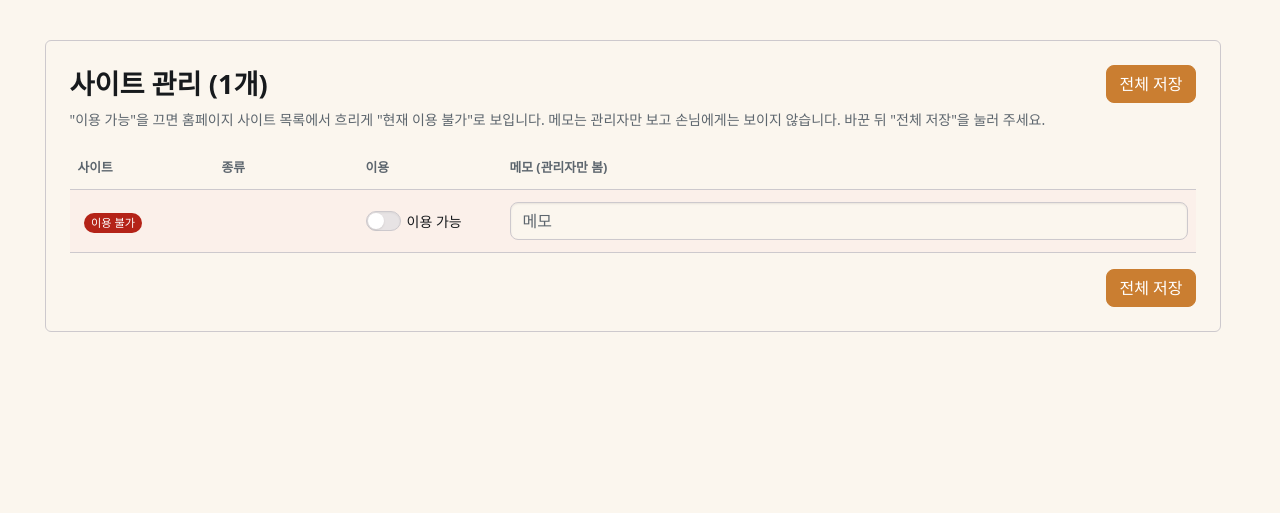
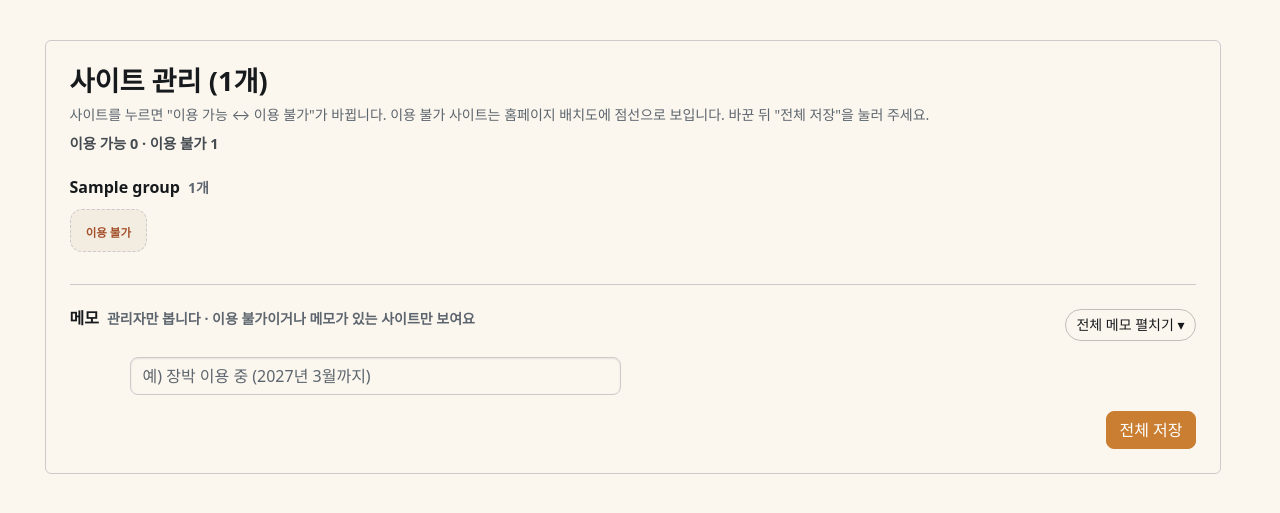
Before and after one commit to bellechanson/england-camping, a Spring app: template src/main/resources/templates/admin/sites.html in a window 1280 px wide. Shown: the part 65-578 px from the top of the page. Run offline with Thymeleaf, Linux system fonts and the light colour scheme; the template is opened without the code that fills it: most values are stand-ins (such as "Sample title", 1, 10 or a date in 2020); data that the repository does not hold is empty; some of the project's set-up classes (security, data sources, template engines, error pages and the like) are left out, and stand-ins take their place.

Commit message:
style: 관리자 사이트 관리를 위치별 타일 보드로
- 22줄 표 → 위치별 묶음 타일 (도로 근처 / 집 근처 / 가운데 / 산 쪽)
- 타일을 누르면 이용 가능 ↔ 이용 불가
  (이용 가능: 연한 초록 / 이용 불가: 회색 점선 + 줄 그은 번호)
- 이용 가능/불가 개수 요약, 메모 있는 사이트는 주황 점
- 메모 칸은 이용 불가이거나 메모 있는 사이트만, 제목 옆 버튼으로 전체 펼치기 ↔ 접기 (PC 2열)
- 전체 저장 버튼은 맨 아래 하나만, 저장 방식은 그대로
- 위치 묶음은 CampSiteForm AREAS 한 곳, CampSite.shortNameOf 공용
- 안 쓰게 된 site-table / closed-badge CSS 삭제

```diff
--- a/src/main/resources/static/assets/css/england.css
+++ b/src/main/resources/static/assets/css/england.css
@@ -514,16 +514,6 @@ body:has(.site-banner) .sub-head {
 	margin-bottom: 0;
 	color: var(--bs-fg-3);
 	font-size: 0.85rem;
-}
-
-/* 사이트 관리: 이용 불가인 줄을 눈에 띄게 */
-.admin-table tr.is-closed td {
-	background: #fbf0ea;
-}
-
-/* 사이트 관리: 메모 칸은 넓게 */
-.admin-table .note-input {
-	min-width: 18rem;
 }
 
 /* ===== 웹 마무리: 관리자 첫 화면 / 관리 바로가기 / 오류 화면 ===== */
@@ -1035,6 +1025,179 @@ a.np-link:focus-visible {
 	}
 }
 
+/* ===== 관리자 사이트 관리: 위치별 타일 보드 =====
+   타일을 누르면 이용 가능 ↔ 이용 불가 (숨은 체크박스 + CSS :has 로 모양 바꿈) */
+.site-summary {
+	margin-bottom: 1.5rem;
+	color: var(--bs-fg-2);
+	font-size: 0.9rem;
+	font-weight: 600;
+}
+
+.site-area+.site-area {
+	margin-top: 1.5rem;
+}
+
+.site-area-title {
+	display: flex;
+	flex-wrap: wrap;
+	align-items: baseline;
+	gap: 0.5rem;
+	margin-bottom: 0.75rem;
+	font-size: 1rem;
+	font-weight: 600;
+}
+
+/* 타일 칸: 폭에 맞춰 자동 (PC 한 줄에 여러 개, 폰은 4~5개) */
+.site-tiles {
+	display: grid;
+	grid-template-columns: repeat(auto-fill, minmax(4.75rem, 1fr));
+	gap: 0.6rem;
+}
+
+.site-tile {
+	position: relative;
+	display: flex;
+	flex-direction: column;
+	align-items: center;
+	gap: 0.15rem;
+	padding: 0.7rem 0.4rem 0.6rem;
+	/* 이용 가능: 아주 연한 초록 바탕 + 연한 초록 테두리 */
+	border: 1px solid #cfe3cf;
+	border-radius: 0.75rem;
+	background: #f1f8f0;
+	cursor: pointer;
+	user-select: none;
+	transition: background-color 0.15s ease, border-color 0.15s ease;
+}
+
+.site-tile:hover {
+	border-color: #8fbf92;
+}
+
+/* 키보드(Tab)로 왔을 때 테두리 표시 */
+.site-tile:has(:focus-visible) {
+	outline: 2px solid var(--brand);
+	outline-offset: 2px;
+}
+
+/* 체크박스는 눈에 안 보이게 (타일 전체가 버튼) */
+.site-tile-check {
+	position: absolute;
+	opacity: 0;
+	pointer-events: none;
+}
+
+.site-tile-name {
+	font-size: 1.15rem;
+	font-weight: 600;
+	font-variant-numeric: tabular-nums;
+}
+
+.site-tile-state {
+	font-size: 0.72rem;
+}
+
+.site-tile-state.is-on {
+	color: #1f5a2e;
+	font-weight: 600;
+}
+
+.site-tile-state.is-off {
+	display: none;
+	color: #a2502a;
+	font-weight: 600;
+}
+
+/* 꺼진 타일 (이용 불가): 점선 + 회색 바탕 + 번호에 줄 + "이용 불가" */
+.site-tile:has(.site-tile-check:not(:checked)) {
+	border-style: dashed;
+	border-color: var(--bs-border-color);
+	background: var(--bs-bg-2);
+}
+
+.site-tile:has(.site-tile-check:not(:checked)) .site-tile-name {
+	color: var(--bs-fg-3);
+	text-decoration: line-through;
+}
+
+.site-tile:has(.site-tile-check:not(:checked)) .is-on {
+	display: none;
+}
+
+.site-tile:has(.site-tile-check:not(:checked)) .is-off {
+	display: inline;
+}
+
+/* 메모 있음: 오른쪽 위 작은 주황 점 (글자는 숨기고 마우스 올리면 툴팁) */
+.site-tile-memo {
+	position: absolute;
+	top: 0.35rem;
+	right: 0.4rem;
+	width: 0.45rem;
+	height: 0.45rem;
+	border-radius: 50%;
+	background: var(--brand);
+	font-size: 0;
+}
+
+/* 아래 메모 칸 */
+.site-memos {
+	margin-top: 2rem;
+	padding-top: 1.5rem;
+	border-top: 1px solid var(--bs-border-color);
+}
+
+/* 메모 제목 줄: 왼쪽 제목, 오른쪽 펼치기·접기 버튼 */
+.site-memos-head {
+	display: flex;
+	flex-wrap: wrap;
+	align-items: center;
+	justify-content: space-between;
+	gap: 0.75rem;
+	margin-bottom: 1rem;
+}
+
+/* 메모 칸 목록: 폰 1열, PC 2열 (펼쳤을 때 너무 길지 않게) */
+.site-memo-list {
+	display: grid;
+	gap: 0.6rem 1.5rem;
+}
+
+@media (min-width: 992px) {
+	.site-memo-list {
+		grid-template-columns: repeat(2, minmax(0, 1fr));
+	}
+}
+
+.site-memo-row {
+	display: grid;
+	grid-template-columns: 3rem minmax(0, 1fr);
+	align-items: center;
+	gap: 0.4rem 0.75rem;
+}
+
+/* display:grid 가 hidden 을 덮어쓰지 않게 */
+.site-memo-row[hidden] {
+	display: none;
+}
+
+.site-memo-name {
+	font-weight: 600;
+	text-align: center;
+}
+
+.site-memo-row .field-error {
+	grid-column: 2;
+	margin: 0;
+}
+
+@media (prefers-reduced-motion: reduce) {
+	.site-tile {
+		transition: none;
+	}
+}
+
 /* 관리자 공지 목록: 폰에서는 표 대신 공지 하나를 두 줄로
    윗줄 = 배지 + 제목 + 기간 (폭 전체) / 아랫줄 = 작성일(왼쪽) + 수정·삭제(오른쪽)
    PC는 그대로 표 3칸, 요금·사이트 관리 표는 영향 없음 */
@@ -1108,19 +1271,6 @@ a.np-link:focus-visible {
 		transition: none;
 	}
 }
-
-.closed-badge {
-	display: inline-block;
-	margin-left: 0.4rem;
-	padding-block: 0.1rem;
-	padding-inline: 0.45rem;
-	border-radius: 999px;
-	background: #b42318;
-	color: #fff;
-	font-size: 0.7rem;
-	vertical-align: middle;
-}
-
 
 /* ===== 모바일 손보기: 손님 화면 ===== */
 
--- a/src/main/resources/templates/admin/sites.html
+++ b/src/main/resources/templates/admin/sites.html
@@ -14,60 +14,76 @@
 			<section class="admin-card">
 				<form th:action="@{/admin/sites}" th:object="${form}" method="post" novalidate>
 
-					<div class="d-flex flex-wrap justify-content-between align-items-center gap-4 mb-2">
-						<h1 class="fs-xl fw-semibold mb-0" th:text="'사이트 관리 (' + ${#lists.size(form.rows)} + '개)'">사이트
-							관리</h1>
-						<button type="submit" class="btn-solid theme-primary">전체 저장</button>
-					</div>
-					<p class="fs-sm fg-3 mb-5">
-						"이용 가능"을 끄면 홈페이지 사이트 목록에서 흐리게 "현재 이용 불가"로 보입니다.
-						메모는 관리자만 보고 손님에게는 보이지 않습니다. 바꾼 뒤 "전체 저장"을 눌러 주세요.
+					<!-- 저장 버튼은 맨 아래 하나만 (타일 바꾸고 → 메모 쓰고 → 저장) -->
+					<h1 class="fs-xl fw-semibold mb-2" th:text="'사이트 관리 (' + ${#lists.size(form.rows)} + '개)'">사이트
+						관리</h1>
+					<p class="fs-sm fg-3 mb-3">
+						사이트를 누르면 "이용 가능 ↔ 이용 불가"가 바뀝니다. 이용 불가 사이트는 홈페이지 배치도에 점선으로 보입니다.
+						바꾼 뒤 "전체 저장"을 눌러 주세요.
 					</p>
+					<!-- 요약 (아래 스크립트가 누를 때마다 다시 셈) -->
+					<p class="site-summary" id="siteSummary" aria-live="polite"
+						th:text="'이용 가능 ' + ${#lists.size(form.rows.?[available])} + ' · 이용 불가 ' + ${#lists.size(form.rows.?[!available])}">
+						이용 가능 19 · 이용 불가 3</p>
 
-					<table class="admin-table site-table">
-						<thead>
-							<tr>
-								<th style="width:9rem">사이트</th>
-								<th style="width:9rem">종류</th>
-								<th style="width:9rem">이용</th>
-								<th>메모 (관리자만 봄)</th>
-							</tr>
-						</thead>
-						<tbody>
-							<tr th:each="row, stat : *{rows}" th:classappend="${row.available} ? '' : 'is-closed'">
-								<td>
-									<!-- 저장할 때 어느 사이트인지 알려 주는 숨은 칸 (이름·종류는 오류 때 다시 보여 주기용) -->
-									<input type="hidden" th:field="*{rows[__${stat.index}__].id}">
-									<input type="hidden" th:field="*{rows[__${stat.index}__].name}">
-									<input type="hidden" th:field="*{rows[__${stat.index}__].typeName}">
-									<strong th:text="${row.name}">01번 사이트</strong>
-									<!-- 이용 불가인 사이트는 이름 옆에 빨간 표시 (저장된 상태 기준) -->
-									<span class="closed-badge" th:unless="${row.available}">이용 불가</span>
-								</td>
-								<td class="fs-sm fg-3" th:text="${row.typeName}">캠핑사이트</td>
-								<td>
-									<div class="d-flex align-items-center gap-2">
-										<div class="switch">
-											<!-- id를 직접 정함 (available-0, available-1 ...) → 아래 label과 연결 -->
-											<input type="checkbox" role="switch" switch value="true"
-												th:id="${'available-' + stat.index}"
-												th:name="|rows[${stat.index}].available|" th:checked="${row.available}">
-										</div>
-										<!-- 체크를 끄면 체크박스 값이 아예 안 보내짐 →
-											     이 숨은 칸(_로 시작)이 있으면 Spring이 false로 넣어 줌 -->
-										<input type="hidden" th:name="|_rows[${stat.index}].available|" value="on">
-										<label class="fs-sm" th:for="${'available-' + stat.index}">이용 가능</label>
-									</div>
-								</td>
-								<td>
-									<input type="text" class="form-control note-input" maxlength="200"
-										th:field="*{rows[__${stat.index}__].note}" placeholder="메모">
-									<p class="field-error" th:if="${#fields.hasErrors('rows[__${stat.index}__].note')}"
-										th:errors="*{rows[__${stat.index}__].note}">오류</p>
-								</td>
-							</tr>
-						</tbody>
-					</table>
+					<!-- ===== 위치별 타일 (묶음은 CampSiteForm.getGroups) =====
+					     타일 하나 = label 안에 숨은 체크박스 → 타일을 누르면 체크가 바뀜
+					     켜짐/꺼짐 모양은 CSS(:has)로, 스크립트 없이도 동작 -->
+					<section class="site-area" th:each="g : *{groups}">
+						<h2 class="site-area-title"><span th:text="${g.label}">도로 근처</span><span class="fs-sm fg-3"
+								th:text="${#lists.size(g.indexes)} + '개'">5개</span></h2>
+						<div class="site-tiles">
+							<label class="site-tile" th:each="i : ${g.indexes}" th:with="row=${form.rows[i]}"
+								th:for="${'available-' + i}">
+								<!-- 저장할 때 어느 사이트인지 (이름·종류는 오류 때 다시 보여 주기용) -->
+								<input type="hidden" th:name="|rows[${i}].id|" th:value="${row.id}">
+								<input type="hidden" th:name="|rows[${i}].name|" th:value="${row.name}">
+								<input type="hidden" th:name="|rows[${i}].typeName|" th:value="${row.typeName}">
+								<!-- 이용 가능 체크 (눈에는 안 보이고 타일 전체가 버튼 역할) -->
+								<input type="checkbox" class="site-tile-check" value="true" th:id="${'available-' + i}"
+									th:name="|rows[${i}].available|" th:checked="${row.available}"
+									th:attr="data-index=${i}">
+								<!-- 체크를 끄면 체크박스 값이 아예 안 보내짐 → 이 숨은 칸(_로 시작)이 있으면 Spring이 false로 넣어 줌 -->
+								<input type="hidden" th:name="|_rows[${i}].available|" value="on">
+
+								<span class="site-tile-name" th:text="${row.shortName}">01</span>
+								<span class="site-tile-state is-on">이용 가능</span>
+								<span class="site-tile-state is-off">이용 불가</span>
+								<!-- 메모가 있으면 오른쪽 위 작은 주황 점 -->
+								<span class="site-tile-memo" th:if="${!#strings.isEmpty(row.note)}" title="메모 있음">메모
+									있음</span>
+							</label>
+						</div>
+					</section>
+
+					<!-- ===== 메모 (관리자만 봄) =====
+					     22개 칸이 전부 폼 안에 있음 (숨겨도 같이 저장돼서 다른 메모가 지워지지 않음)
+					     처음엔 "이용 불가이거나 메모가 있는" 사이트만 보이고, 타일을 끄면 그 칸이 나타남 -->
+					<section class="site-memos">
+						<!-- 제목 줄: 왼쪽 "메모" / 오른쪽 펼치기·접기 버튼 (펼쳐도 버튼 위치가 안 바뀜) -->
+						<div class="site-memos-head">
+							<h2 class="site-area-title mb-0">메모<span class="fs-sm fg-3">관리자만 봅니다 · 이용 불가이거나 메모가
+									있는 사이트만 보여요</span></h2>
+							<button type="button" class="btn-outline theme-secondary btn-sm pill-neutral"
+								id="showAllMemos" aria-expanded="false" aria-controls="siteMemoList">전체 메모 펼치기
+								▾</button>
+						</div>
+
+						<!-- 22개 칸이 전부 폼 안에 있음 (숨겨도 같이 저장돼서 다른 메모가 지워지지 않음)
+						 	     PC는 2열, 폰은 1열 -->
+						<div class="site-memo-list" id="siteMemoList">
+							<div class="site-memo-row" th:each="row, stat : *{rows}" th:attr="data-index=${stat.index}"
+								th:hidden="${row.available and #strings.isEmpty(row.note) and !#fields.hasErrors('rows[__${stat.index}__].note')}">
+								<label class="site-memo-name" th:for="${'note-' + stat.index}"
+									th:text="${row.shortName}">08</label>
+								<input type="text" class="form-control" maxlength="200" th:id="${'note-' + stat.index}"
+									th:name="|rows[${stat.index}].note|" th:value="${row.note}"
+									placeholder="예) 장박 이용 중 (2027년 3월까지)">
+								<p class="field-error" th:if="${#fields.hasErrors('rows[__${stat.index}__].note')}"
+									th:errors="*{rows[__${stat.index}__].note}">오류</p>
+							</div>
+						</div>
+					</section>
 
 					<div class="d-flex justify-content-end mt-5">
 						<button type="submit" class="btn-solid theme-primary">전체 저장</button>
@@ -78,6 +94,53 @@
 	</main>
 
 	<th:block th:replace="~{fragments/layout :: scripts}"></th:block>
+
+	<!-- ===== 사이트 관리: 요약 숫자 + 꺼진 사이트 메모 칸 보이기 =====
+	     (켜짐/꺼짐 모양은 CSS가 처리, 여기서는 숫자와 메모 칸만) -->
+	<script>
+		(() => {
+			const checks = document.querySelectorAll('.site-tile-check');
+			const summary = document.getElementById('siteSummary');
+			const showAll = document.getElementById('showAllMemos');
+			const memoRow = (index) => document.querySelector('.site-memo-row[data-index="' + index + '"]');
+			let showingAll = false;
+
+			function refresh() {
+				let on = 0;
+				checks.forEach((check) => {
+					if (check.checked) {
+						on++;
+					}
+					const row = memoRow(check.dataset.index);
+					if (!row || showingAll) {
+						return;
+					}
+					const input = row.querySelector('input');
+					// 꺼진 사이트 or 메모가 있는 사이트 → 보임, 켜져 있고 메모가 비었으면 숨김
+					row.hidden = check.checked && input.value.trim() === '';
+				});
+				summary.textContent = '이용 가능 ' + on + ' · 이용 불가 ' + (checks.length - on);
+			}
+
+			checks.forEach((check) => check.addEventListener('change', refresh));
+
+			// "전체 메모 펼치기" ↔ "접기"
+			// 펼치면 22칸 전부, 접으면 처음처럼 (이용 불가이거나 메모를 쓴 사이트만 남음)
+			showAll.addEventListener('click', () => {
+				showingAll = !showingAll;
+				if (showingAll) {
+					document.querySelectorAll('.site-memo-row').forEach((row) => {
+						row.hidden = false;
+					});
+				}
+				showAll.textContent = showingAll ? '접기 ▴' : '전체 메모 펼치기 ▾';
+				showAll.setAttribute('aria-expanded', String(showingAll));
+				refresh(); // 접을 때: 켜져 있고 메모가 빈 칸은 다시 숨김
+			});
+
+			refresh();
+		})();
+	</script>
 </body>
 
 </html>
```
Also changed, not shown: other parts of src/main/resources/static/assets/css/england.css (+0 -54 lines), src/main/java/com/englandcamping/domain/CampSite.java (+8 -0 lines), src/main/java/com/englandcamping/dto/CampSiteForm.java (+78 -3 lines).
